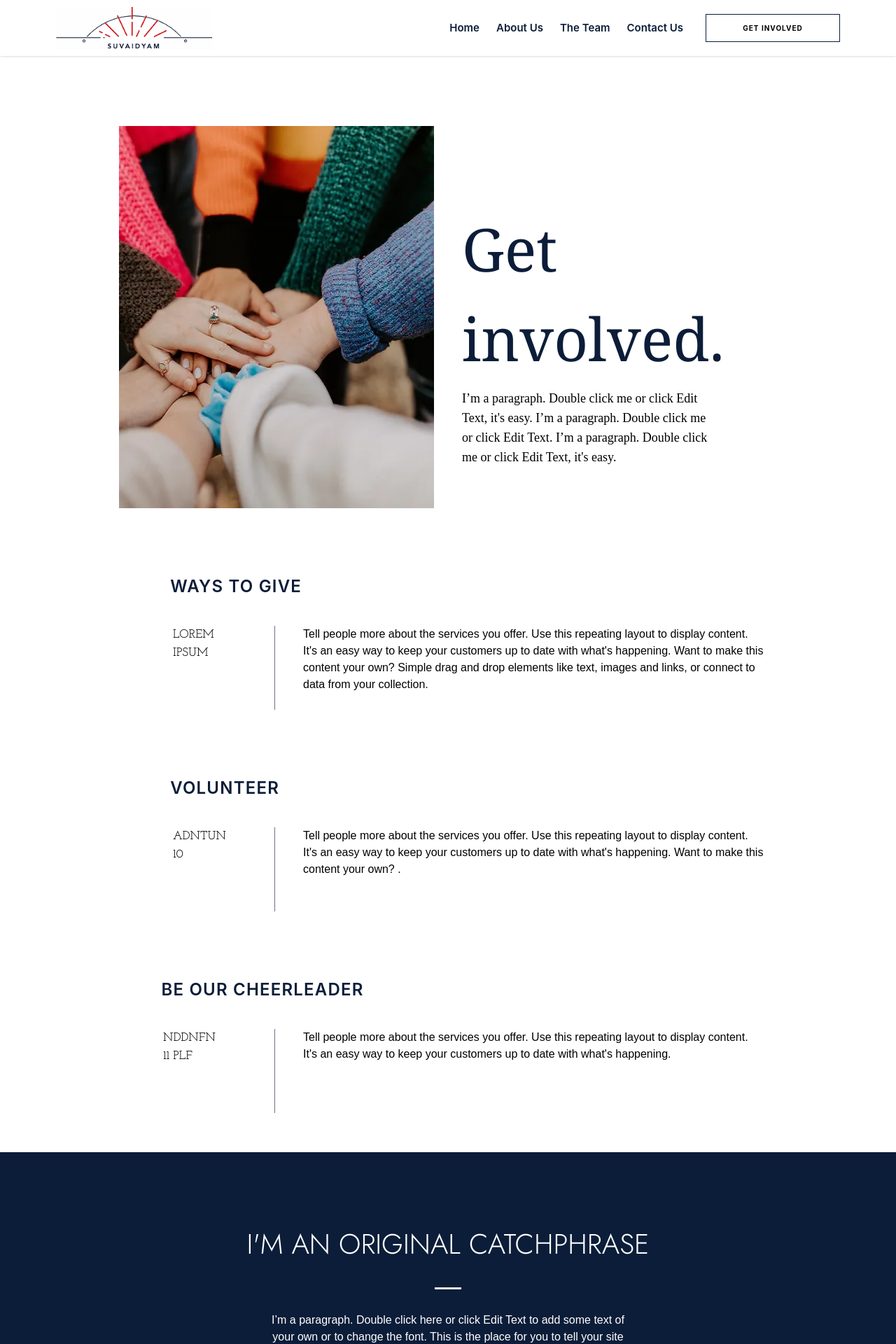
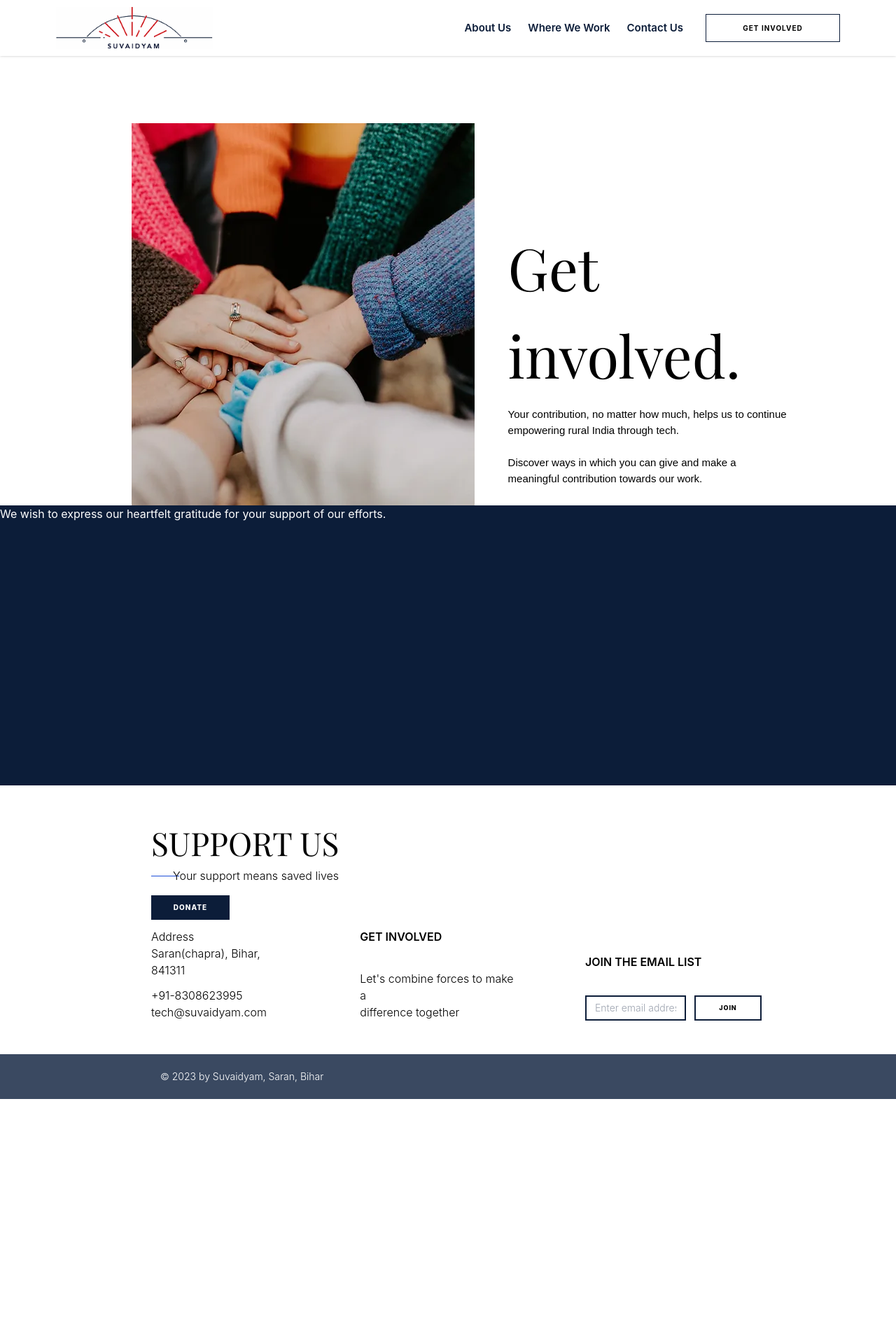
Before and after one commit to Suvaidyam/Suvaidyam-Web, a React (Create React App) app: page /involved in a window 1280 px wide. Shown: the top 1920 px of the page at 70% size. After the commit the page ends 1570 px from the top, so only its background shows below. Built offline with nearby package versions, Linux system fonts and the light colour scheme; a web font is replaced by a local one.

Commit message:
change ui desain

```diff
--- a/src/Components/Common/Footer/Footer.js
+++ b/src/Components/Common/Footer/Footer.js
@@ -6,19 +6,23 @@ const Footer = () => {
     <>
       <div className="w-full mt-auto">
         {/* footer */}
+        <div className="md:flex justify-center">
+          <div className="">
+            <div className="lg:ml-6">
               <div className="w-full max-w-[1720px] mx-auto h-auto md:h-96 px-6 md:px-4 lg:px-24 xl:px-48 ">
                 <div className="w-full h-full py-12">
                   <div className="w-full h-auto md:h-1/2 flex flex-col gap-4 justify-between">
                     <div className="">
-             <h1 className='text-[40px] md:text-[46px] font-playfire '>SUPPORT US</h1>
+                      <h1 className='text-[40px] md:text-[46px] font-playfire'>SUPPORT US</h1>
                       <div className=" relative w-[268px] flex justify-end items-center">
                         <span className='h-[1px] bg-blue-700 w-[40px] absolute left-0'></span>
                         <span className='text-right h-6 z-50 font-light text-[16px]'>
                           Your support means saved lives</span>
                       </div>
                     </div>
-             <button className='bg-bgblue text-white text-[10px] tracking-widest border-[1.5px] border-bgblue
-             w-48 md:w-28 h-9 font-extrabold hover:bg-white hover:text-bgblue duration-500'>DONATE</button>
+                    <button className='bg-bgblue text-white text-[10px] tracking-widest border-[1.5px]
+                     border-bgblue w-48 md:w-28 h-9 font-extrabold hover:bg-white hover:text-bgblue
+                     duration-500'>DONATE</button>
                   </div>
                   {/* bottom */}
                   <div className="w-full h-auto md:h-1/2 flex flex-col md:flex-row gap-8 lg:gap-24  ">
@@ -40,7 +44,7 @@ const Footer = () => {
                     <div className="h-full flex flex-col justify-end gap-3 md:gap-9">
                       <p className='font-semibold text-fsm'>JOIN THE EMAIL LIST</p>
                       <div className='flex gap-3'>
-                    <input type="email" placeholder='Enter email address' className='border-2
+                        <input type="email" placeholder='Enter email address' className='border-[2.5px]
                     w-36 px-3 py-1.5 border-bgblue placeholder:text-sm placeholder:font-light outline-none
                     text-sm font-light'/>
                         <button className='w-24 border-2 border-bgblue hover:bg-bgblue hover:text-white
@@ -51,17 +55,19 @@ const Footer = () => {
                   </div>
                 </div>
               </div>
+            </div>
+          </div>
+        </div>
         {/* Copyright */}
         <div className="w-full bg-bgfooter h-16 ">
-       <div className="w-full max-w-[1720px] mx-auto h-full px-0 lg:px-48 flex items-center
+          <div className="w-full max-w-[1250px] mx-auto h-full px-0 lg:px-[214px] flex items-center
         justify-center lg:justify-start">
             <p className='text-white font-light text-sm'> © 2023 by Suvaidyam, Saran, Bihar</p>
           </div>
         </div>
-
       </div>
     </>
   )
 }
 
-export default Footer
+export default Footer;
--- a/src/Components/Common/Header/Navbar.js
+++ b/src/Components/Common/Header/Navbar.js
@@ -8,9 +8,10 @@ const Navbar = () => {
     const [openNav, setOpenNav] = useState(false)
 
     const nav = [
-        { name: 'Home', to: '/', click: false },
+        // { name: 'Home', to: '/', click: false },
         { name: 'About Us', to: '/about', click: false },
-        { name: 'The Team', to: '/teams', click: false },
+        // { name: 'The Team', to: '/teams', click: false },
+        { name: 'Where We Work', to: '/work', click: false },
         { name: 'Contact Us', to: '/contact', click: false }
     ]
     return (
@@ -34,18 +35,20 @@ const Navbar = () => {
                 {openNav === false ? <HiBars3 className='text-4xl cursor-pointer' onClick={() => setOpenNav(!openNav)} /> :
                     <IoMdClose className='text-4xl cursor-pointer' onClick={() => setOpenNav(!openNav)} />}
                 {openNav === true ?
-                    <div className="w-3/5 h-screen bg-[#0C1D39] absolute left-0 top-0">
+                    <div className="w-3/5 h-screen bg-bgblue absolute left-0 top-0">
                         <div className='w-full flex flex-col gap-1 pt-20 px-8'>
                             {nav.map(items => (
                                 <NavLink key={items.name} to={items.to} className='font-light tracking-widest text-[20px] hover:text-red-600
                            text-white border-b w-4/5 h-12' onClick={() => setOpenNav(items.click)}>{items.name}</NavLink>
                             ))}
+                            <Link to='/involved'>
+                                <button className='text-white border-b pb-4 w-[80%] text-start'>GET INVOLVED</button>
+                            </Link>
                         </div>
                     </div> : null}
-
             </div>
         </>
-    )
-}
+    );
+};
 
 export default Navbar
--- a/src/Components/GetInvolved/GetInvolved.js
+++ b/src/Components/GetInvolved/GetInvolved.js
@@ -1,86 +1,42 @@
-import React from 'react'
-import invHome from '../../Assets/involved-img.webp'
+import React from 'react';
+import getin from '../../Assets/involved-img.webp';
+import { IoIosArrowBack } from 'react-icons/io'
 
 const GetInvolved = () => {
   return (
     <>
-      <div className='w-full md:mt-[180px]'>
-        <div className='md:flex md:px-0 block w-full gap-10 px-5'>
-          <div className='md:w-1/2 justify-end md:flex '>
-            <img src={invHome} alt="" className='lg:w-[450px] lg:h-[546px] h-[450px]' />
+      <div className="w-full h-full mt-20 md:mt-28 lg:mt-44 md:px-0 px-5">
+        <div className="md:flex lg:gap-12 md:gap-5">
+          <div className='md:w-[55%]'><img src={getin} alt="" className='float-right' /></div>
+          <div className="md:w-[45%]">
+            <p className='text-[83px] font-playfire w-40 lg:mt-36'>Get involved.</p>
+            <p className='md:text-[15px] text-[18px] w-[305px] lg:w-[410px] font-fontNunito mt-3'>Your contribution, no matter how much, helps us to continue empowering rural India through tech.</p>
+            <p className='md:text-[15px] text-[18px] w-[287px] lg:w-[400px] font-fontNunito md:mt-6 mt-2'>Discover ways in which you can give and make a meaningful contribution towards our work.</p>
           </div>
-          <div className='md:w-1/2'>
-            <div className="lg:w-[60%] lg:pt-28 pt-5">
-              <div className='lg:text-[85px] w-20 md:text-[67px] text-[60px] font-serif text-bgblue'>
-                <p>Get involved.</p>
-              </div>
-              <div className='md:text-lg md:pr-2  font-fontspar text-xl text-black pt-2'>
-                <p>
-                  I’m a paragraph. Double click me or click Edit Text, it's easy.
-                  I’m a paragraph. Double click me or click Edit Text. I’m a paragraph.
-                  Double click me or click Edit Text, it's easy.
-                </p>
+        </div>
+        {/* Donate */}
+        {/* <div className="mt-20">
+          <div className="flex justify-center">
+            <div className="">
+              <h1 className='lg:text-[28px] -ml-5'>DONATE</h1>
+              <h1 className='font-fontgetDown text-[18px] mt-5'><b>Ways to give:</b></h1>
+              <h1 className='lg:text-[16px] mt-5'>Gift</h1>
+              <div className="">
+                <p>If you would like to donate items such as laptops and services such as course memberships, please contact:</p>
+                <div className="flex items-center">
+                  <IoIosArrowBack />
+                  <p className='flex justify-center items-center  -mt-1'>add details here, who donor can reach out to for making a wire transfer? </p>
+                  <p></p>
+                </div>
+                <p></p>
+                <p></p>
               </div>
             </div>
           </div>
-        </div>
-        {/* Get involved down */}
-        <div className='lg:pl-[19%] md:mt-24 md:pl-4 mt-12 text-2xl font-semibold text-bgblue tracking-wider pl-5'>
-          <p>WAYS TO GIVE</p>
-        </div>
-        <div className='md:flex md:px-5 md:h-[120px]  block md:mt-10 mt-3 px-6 '>
-          <div className='lg:w-[30%]  flex md:justify-center font-serif'>
-            <p className='lg:pl-24 md:w-[110px] w-[98px] text-[17px] pb-4 font-fontthin'>LOREM IPSUM</p>
-          </div>
-          <div className='lg:w-[700px] md:pl-10 md:border-l border-gray-500  font-fontNunito'>
-            <p>
-              Tell people more about the services you offer. Use this repeating layout to display content. It's an
-              easy way to keep your customers up to date with what's happening. Want to make this content
-              your own? Simple drag and drop elements like text, images and links, or connect to data from your collection.
-            </p>
-          </div>
-        </div>
-        {/*  Get involved down 2 */}
-        <div className='lg:pl-[19%] md:mt-24 md:pl-4 mt-12 text-2xl font-semibold text-bgblue tracking-wider pl-5'>
-          <p>VOLUNTEER</p>
-        </div>
-        <div className='md:flex md:px-5 md:h-[120px]  block md:mt-10 mt-3 px-6'>
-          <div className='lg:w-[30%]  flex md:justify-center font-serif'>
-            <p className='lg:pl-24 md:w-[110px] w-[80px] text-[17px] pb-4 font-fontthin'>ADNTUN 10</p>
-          </div>
-          <div className='lg:w-[700px] md:pl-10 md:border-l border-gray-500  font-fontNunito'>
-            <p>
-              Tell people more about the services you offer. Use this repeating layout to display content. It's an
-              easy way to keep your customers up to date with what's happening. Want to make this content your own? .
-            </p>
-          </div>
-        </div>
-        {/*  Get involved down 3 */}
-        <div className='lg:pl-[18%] md:mt-24 md:pl-4 mt-12 text-2xl font-semibold text-bgblue tracking-wider pl-5'>
-          <p>BE OUR CHEERLEADER</p>
-        </div>
-        <div className='md:flex md:px-5 md:h-[120px]  block md:mt-10 mt-3 px-6'>
-          <div className='lg:w-[30%]  flex md:justify-center font-serif'>
-            <p className=' lg:pl-24 md:w-[138px]  text-[17px] pb-4 font-fontthin'>NDDNFN 11 PLF</p>
-          </div>
-          <div className='lg:w-[700px] md:pl-10 md:border-l border-gray-500  font-fontNunito'>
-            <p>
-              Tell people more about the services you offer. Use this repeating layout to display content. It's an easy
-              way to keep your customers up to date with what's happening.
-            </p>
-          </div>
-        </div>
-        {/* DOWN */}
-        <div className='h-[400px] bg-bgblue flex mt-14 justify-center  items-center text-center text-white px-5 md:px-0'>
-          <div>
-            <p className='md:text-[40px] text-[22px]  font-fontgetDown'>I'M AN ORIGINAL CATCHPHRASE</p>
-            <p className='border-b-[3px] md:my-8 my-2 md:mx-[48.5%] mx-[43%]'></p>
-            <p className='lg:px-[30%] md:px-[15%] font-fontNunito'>
-              I’m a paragraph. Double click here or click Edit Text to add some text of your own
-              or to change the font. This is the place for you to tell your site visitors a little bit
-              about you and your services.
-            </p>
-          </div>
+        </div> */}
+        {/* Footer site */}
+        <div className="w-full h-[400px] bg-bgblue text-white">
+          <p>We wish to express our heartfelt gratitude for your support of our efforts. </p>
         </div>
       </div>
     </>
--- a/src/Components/Home/Home.js
+++ b/src/Components/Home/Home.js
@@ -1,6 +1,6 @@
 import React, { useEffect } from "react";
 import Slider from "./Slider/Slider";
-import girlImg from "../../Assets/girls-img.webp";
+import group from "../../Assets/group.jpeg";
 import Aos from "aos";
 import "aos/dist/aos.css";
 import { Link } from "react-router-dom";
@@ -33,7 +33,7 @@ const Home = () => {
         <div className="pl-6 md:text-center">
           <p
             className="  text-bgblue pt-7 font-playfire md:text-[85px] text-[40px] "
-            data-aos="fade-up"
+          // data-aos="fade-up"
           >
             SUVAIDYAM
           </p>
@@ -47,9 +47,9 @@ const Home = () => {
         {/* SUVAIDYAM DOWN */}
         <div className='block md:flex w-full pb-4 pt-10 px-6 md:pb-16 md:px-5 md:gap-10 lg:gap-24 '>
           <div className='md:w-1/2 md:flex justify-end'>
-            <div className='lg:w-[365px] md:mr-10'>
+            <div className='lg:w-[365px]'>
               <div className=' md:flex items-center md:gap-5 '>
-                <div><p className='border-t w-20 border-red-500 hidden md:block'></p></div>
+                <div><p className='border-t w-20 border-red-500 hidden md:block' data-aos="fade-right"></p></div>
                 <div><p className='font-thin md:text-xs text-[16px] tracking-widest'>Bridging the technology gap</p></div>
               </div>
               <div className="md:pt-6 pt-2 font-[playfire] text-[27px] lg:text-[35px] md:text-3xl w-full  text-bgblue">
@@ -86,7 +86,7 @@ const Home = () => {
         {/* SUVAIDYAM DOWN TO*/}
         <div className="w-full  block  lg:flex md:gap-10 lg:gap-6">
           <div className="lg:w-[50%] ld:w-[50%]">
-            <img src={girlImg} className='md:h-[580px] w-full' alt="girls imaze" />
+            <img src={group} className='md:h-[580px] w-full' alt="girls imaze" />
           </div>
           <div className='lg:w-[50%] md:text-start text-center px-6'>
             <div className='lg:pl-16 md:text-center lg:text-start'>
@@ -120,7 +120,8 @@ const Home = () => {
           </div>
         </div>
         {/* SUVAIDYAM DOWN Three*/}
-        <div className="w-full md:flex justify-between px-6  lg:px-24 xl:px-48 items-center mt-20">
+        <div className="flex justify-center">
+          <div className="w-full md:flex justify-between px-6 max-w-[1230px]  lg:px-24 xl:px-48 items-center mt-20">
             <div>
               <p className="font-serif text-bgblue text-[29px] lg:text-5xl md:text-[36px]">
                 Partner Organisations
@@ -131,13 +132,14 @@ const Home = () => {
               <div className='font-thin text-[18px] hidden md:block tracking-wider'>LEADING IN THE INDUSTRY</div>
             </div>
           </div>
+        </div>
         {/* svg */}
         <section>
           <div className="w-full h-auto md:h-40 px-6  lg:px-24 xl:px-48 mt-6 md:mt-2 mb-10 flex justify-center">
-            <div className="w-full h-full flex gap-8 md:gap-10 flex-wrap items-center justify-between">
+            <div className="w-full h-full flex gap-8 md:gap-10 max-w-[850px] flex-wrap items-center justify-between">
               {Dhawani.map(e => (
                 <div className="w-32 min-w-[128px]">
-                  <img src={e.url} alt="Partner image" />
+                  <img src={e.url} alt="Dhawani img" />
                 </div>
               ))}
             </div>
--- a/src/Components/Router/Router.js
+++ b/src/Components/Router/Router.js
@@ -2,12 +2,12 @@ import React from 'react'
 import { BrowserRouter, Routes, Route } from "react-router-dom";
 import Home from '../Home/Home'
 import AboutUs from '../AboutUs/AboutUs'
-import Teams from '../Teams/Teams'
+// import Teams from '../Teams/Teams'
 import ContactUs from '../ContactUs/ContactUs'
 import Header from '../Common/Header/Header';
 import Footer from '../Common/Footer/Footer';
 import GetInvolved from '../GetInvolved/GetInvolved';
-
+import Work from '../WeWork/Work'
 const Router = () => {
   return (
     <div className='min-h-screen flex flex-col'>
@@ -16,7 +16,8 @@ const Router = () => {
           <Routes>
             <Route path="/" element={<Home />} />
             <Route path="/about" element={<AboutUs />} />
-            <Route path="/teams" element={<Teams />} />
+            <Route path="/work" element={<Work />} />
+            {/* <Route path="/teams" element={<Teams />} /> */}
             <Route path="/contact" element={<ContactUs />} />
             <Route path="/involved" element={<GetInvolved />} />
           </Routes>
--- /dev/null
+++ b/src/Components/WeWork/Work.js
@@ -0,0 +1,22 @@
+import React from 'react'
+import map from '../../Assets/map.webp'
+
+const Work = () => {
+    return (
+        <div className='md:mt-48 mt-28'>
+            <p className='md:text-[56px] text-[35px] text-center font-playfire tracking-wide'>Where We Work</p>
+            <div className="flex justify-center">
+                <p className='md:mt-10 mt-10 md:w-[750px] text-bgblue md:text-[16px] font-normal text-[16px] w-auto px-6 text-center
+                 tracking-widest'>
+                    Since its founding in 2020, Suvaidyam has worked predominantly in Bihar, Delhi and Haryana ______. We collaborate with governmental and non-governmental partners to provide training ________
+                </p>
+            </div>
+            <div className="flex justify-center">
+                <img src={map} alt="" />
+            </div>
+        </div >
+
+    );
+};
+
+export default Work
```
Also changed, not shown: src/Assets/group.jpeg (added), src/Assets/map.webp (added), src/Components/Common/Header/Header.js (line endings or trailing spaces). Lines whose indentation alone changed are shown as unchanged.
